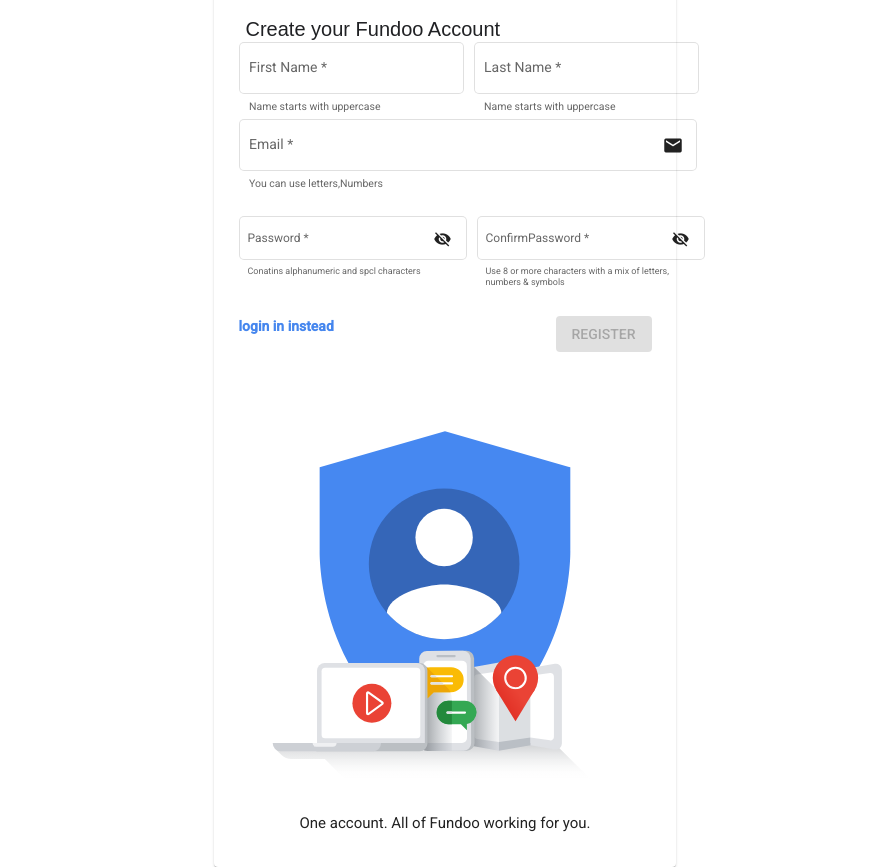
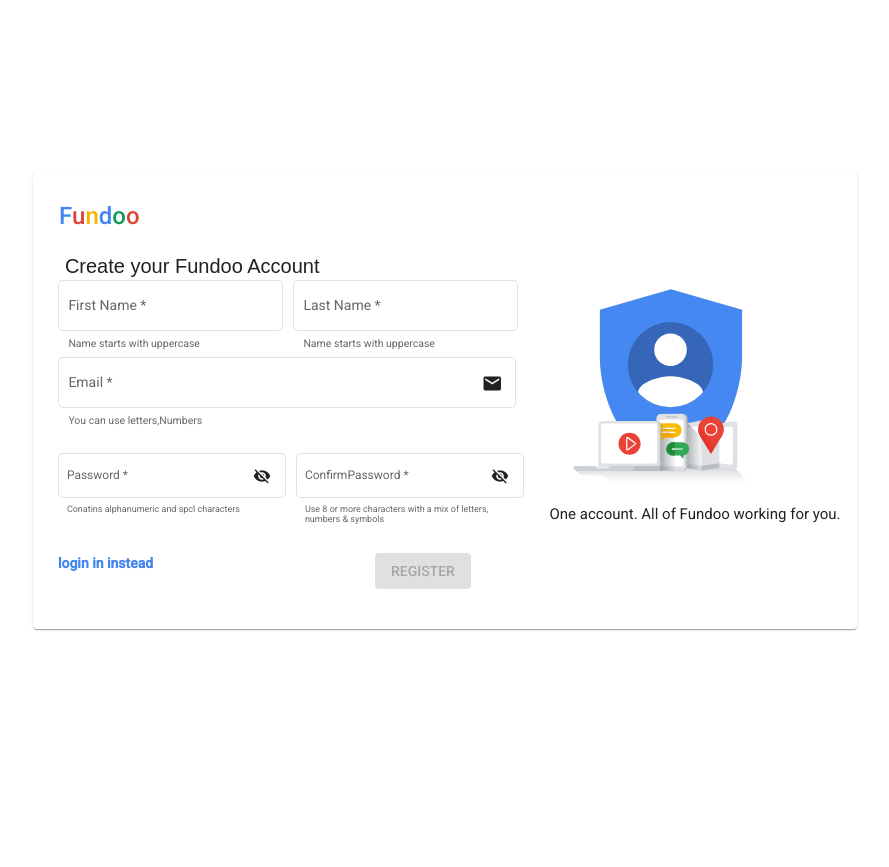
Before and after one commit to Amitrana12/FundooNotesApp, an Angular app: page / in a window 1280 px wide. Shown: the whole page, without its empty margins (195-1084 px from the left). After the commit the page ends 800 px from the top, so only its background shows below. Built offline with nearby package versions, Linux system fonts and the light colour scheme.

Commit message:
[Amit Rana]Added::done  some changes in  UI

```diff
--- a/src/app/pages/register/register.component.scss
+++ b/src/app/pages/register/register.component.scss
@@ -1,16 +1,14 @@
+@media only screen and (min-width: 768px){
  .card {
     transition: box-shadow 280ms cubic-bezier(0.4, 0, 0.2, 1);
     display: block;
     position: relative;
     padding: 16px;
     border-radius: 4px;
-    // width: 500px;
+    width: 500px;
   }
   .main {
-    width: 100%;
-    /* max-width: 600px; */
-    /* margin: 20px auto; */
-    /* padding: 8em; */
+
     text-align: center;
     height: 100vh;
     /* min-height: 500px; */
@@ -18,6 +16,7 @@
     justify-content: center;
     align-items: center;
   }
+
   .mat-card-title {
     margin-top: 10px;
     display: flex;
@@ -75,7 +74,6 @@
     color: #4586ee;
     font-weight: bold;
     cursor: pointer;
-    //margin-top: 20%;
   }
   .card :hover {
     background-color: #ffa500;
@@ -102,3 +100,23 @@
   .width{
     width: 111%;
   }
+
+  .whole{
+    display: flex;
+
+  }
+
+  .leftside {
+    width: 500px;
+}
+
+.rightside{
+  display:grid;
+  align-self: center;
+
+}
+.rightside img{
+  width: 244px ;
+  height: 244px;
+}
+}
```
